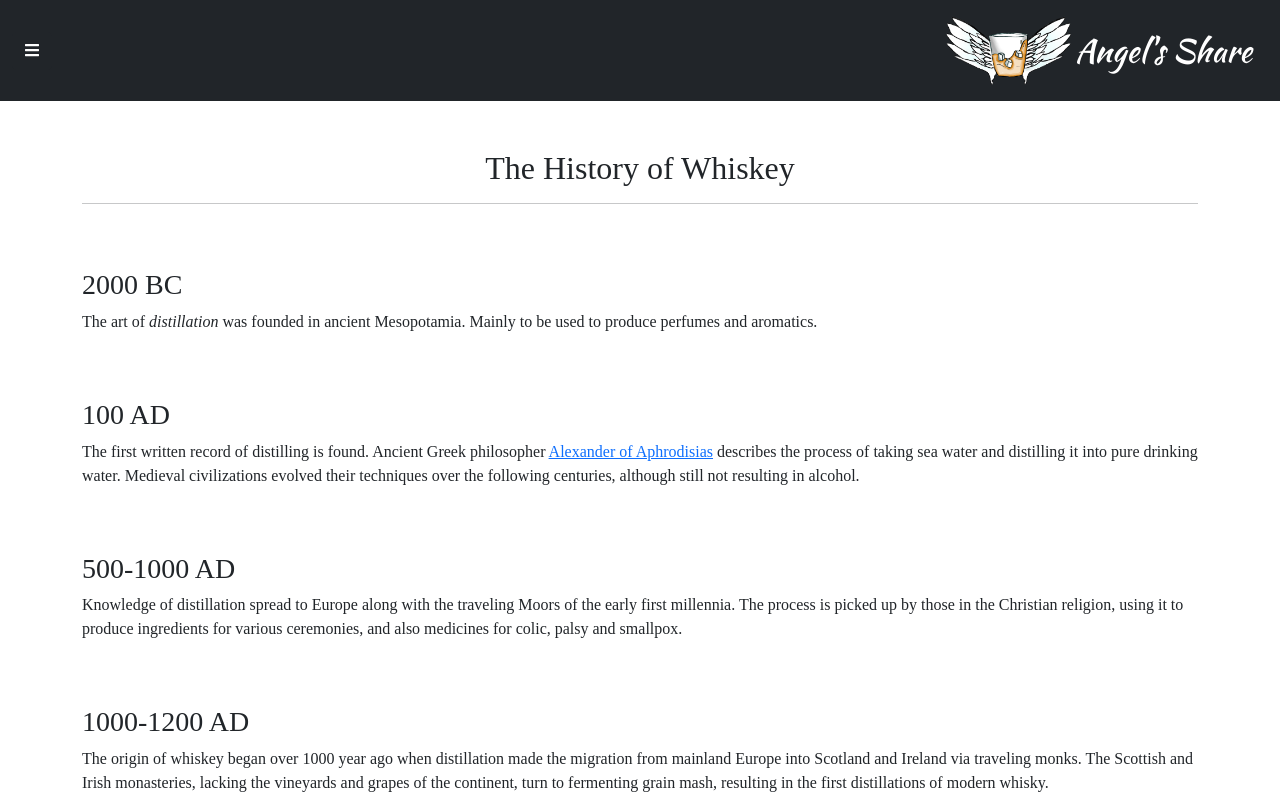
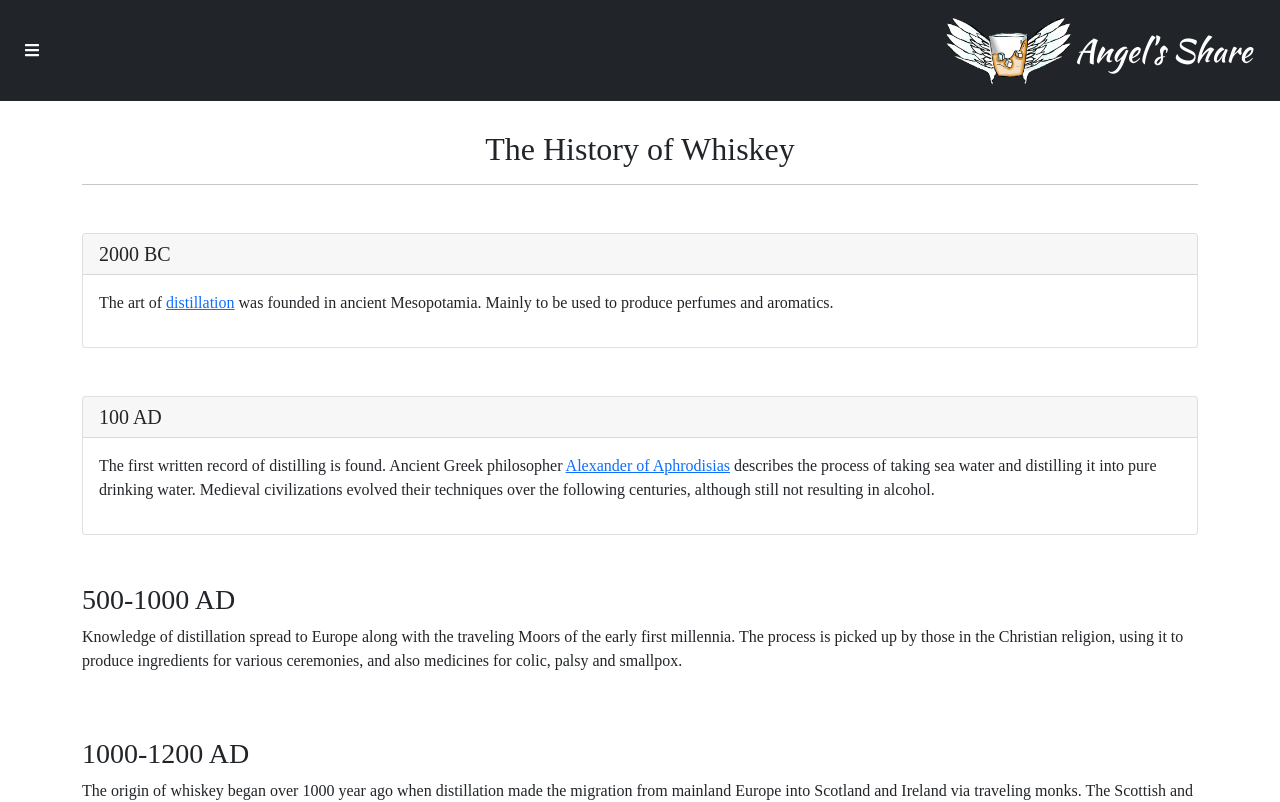
Before and after one commit to ParinGandhi/angels-share, an Angular app: page /history in a window 1280 px wide. Shown: the top 802 px of the page. Built offline with nearby package versions, Linux system fonts and the light colour scheme; a web font is replaced by a local one.

Commit message:
Changed history component

```diff
--- a/src/app/app.component.html
+++ b/src/app/app.component.html
@@ -1,5 +1,5 @@
 <app-navbar></app-navbar>
 
-<div class="container mt-5">
+<div class="container" style="margin-top: 130px">
   <router-outlet></router-outlet>
 </div>
--- a/src/app/components/history/history.component.html
+++ b/src/app/components/history/history.component.html
@@ -1,27 +1,34 @@
 <h2 class="text-center">The History of Whiskey</h2>
 <hr />
-<h3 class="pt-5">2000 BC</h3>
+
+<div class="card mt-5">
+  <h5 class="card-header">2000 BC</h5>
+  <div class="card-body">
     <p>
       The art of
-  <dfn
-    tooltip="/ˌdistəˈlāSH(ə)n/ - the action of purifying a liquid by a process of heating and cooling."
-    placement="top"
+      <a href="javascript:void(0)" (click)="openModal(distillation)"
+        >distillation</a
       >
-    distillation
-  </dfn>
-  was founded in ancient Mesopotamia. Mainly to be used to produce perfumes and
-  aromatics.
+      was founded in ancient Mesopotamia. Mainly to be used to produce perfumes
+      and aromatics.
     </p>
-<h3 class="pt-5">100 AD</h3>
+  </div>
+</div>
+
+<div class="card mt-5">
+  <h5 class="card-header">100 AD</h5>
+  <div class="card-body">
     <p>
       The first written record of distilling is found. Ancient Greek philosopher
       <a href="javascript:void(0)" (click)="openModal(alexanderOfAphrodisias)"
         >Alexander of Aphrodisias</a
       >
-  describes the process of taking sea water and distilling it into pure drinking
-  water. Medieval civilizations evolved their techniques over the following
-  centuries, although still not resulting in alcohol.
+      describes the process of taking sea water and distilling it into pure
+      drinking water. Medieval civilizations evolved their techniques over the
+      following centuries, although still not resulting in alcohol.
     </p>
+  </div>
+</div>
 
 <h3 class="pt-5">500-1000 AD</h3>
 <p>
@@ -217,6 +224,12 @@
   New York.
 </p>
 
+<cite
+  ><a href="https://www.bottleneckmgmt.com/blog/whiskey-history-timeline/"
+    >Whisley History: A Timeline of Whiskey</a
+  ></cite
+>
+
 <ng-template #alexanderOfAphrodisias>
   <div class="modal-header">
     <h4 class="modal-title pull-left">Alexander of Aphrodisias</h4>
@@ -246,3 +259,21 @@
     </p>
   </div>
 </ng-template>
+
+<ng-template #distillation>
+  <div class="modal-header">
+    <h4 class="modal-title pull-left">Distillation</h4>
+    <button
+      type="button"
+      class="btn-close close pull-right"
+      aria-label="Close"
+      (click)="modalRef?.hide()"
+    >
+      <span aria-hidden="true" class="visually-hidden">&times;</span>
+    </button>
+  </div>
+  <div class="modal-body">
+    <p><strong>/ˌdistə'lāSH(ə)n/</strong></p>
+    <p>The action of purifying a liquid by a process of heating and cooling.</p>
+  </div>
+</ng-template>
--- a/src/app/components/history/history.component.ts
+++ b/src/app/components/history/history.component.ts
@@ -1,4 +1,5 @@
 import { Component, OnInit, TemplateRef } from '@angular/core';
+import { DomSanitizer, SafeHtml } from '@angular/platform-browser';
 import { BsModalService, BsModalRef } from 'ngx-bootstrap/modal';
 
 @Component({
@@ -8,8 +9,13 @@ import { BsModalService, BsModalRef } from 'ngx-bootstrap/modal';
 })
 export class HistoryComponent implements OnInit {
   modalRef?: BsModalRef;
+  testJson =
+    '<p>The first written record of distilling is found. Ancient Greek philosopher<a href="javascript:void(0)" (click)="openModal(alexanderOfAphrodisias)">Alexander of Aphrodisias</a>describes the process of taking sea water and distilling it into pure drinking water. Medieval civilizations evolved their techniques over the following centuries, although still not resulting in alcohol.</p>';
+  safeHtml: SafeHtml;
 
-  constructor(private modalService: BsModalService) {}
+  constructor(private modalService: BsModalService, public dom: DomSanitizer) {
+    this.safeHtml = dom.bypassSecurityTrustHtml(this.testJson);
+  }
 
   ngOnInit(): void {}
 
--- a/src/app/components/navbar/navbar.component.html
+++ b/src/app/components/navbar/navbar.component.html
@@ -1,4 +1,4 @@
-<nav class="navbar navbar-dark bg-dark">
+<nav class="navbar navbar-dark bg-dark fixed-top">
   <div class="container-fluid">
     <div class="btn-group" dropdown>
       <button
```
Lines whose indentation alone changed are shown as unchanged.
